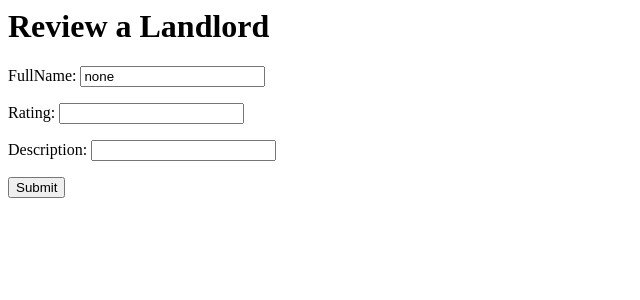
After one commit to MarcoAlcazar/HomesForBears, a Django app: page /landlord/add/ in a window 1280 px wide. The commit adds this page. Shown: the top 300 px of the page, without its empty margins (0-640 px from the left). Run offline with Django 4.2, Linux system fonts and the light colour scheme.

Commit message:
commiting

```diff
--- /dev/null
+++ b/myproj/myapp/forms.py
@@ -0,0 +1,14 @@
+from django import forms
+
+from myapp.models import Landlord
+from myapp.models import Housing
+
+class LandlordForm(forms.ModelForm):
+   class Meta:
+     model = Landlord
+     fields = '__all__'
+
+class HousingForm(forms.ModelForm):
+   class Meta:
+     model = Housing
+     fields = '__all__'
--- a/myproj/myapp/models.py
+++ b/myproj/myapp/models.py
@@ -1,21 +1,16 @@
 from django.db import models
+from django import forms
 
 # Create your models here.
 class Housing(models.Model):
     Address = models.CharField(max_length=50)
-
-class HousingReview(models.Model):
-    Address = models.ForeignKey(Housing, on_delete= models.CASCADE)
     Description = models.CharField(max_length = 250)
-    Rating = models.IntegerField()
-    price = models.IntegerField()
+    Rating = models.IntegerField(0-10)
+    Price = models.IntegerField()
     LandLord = models.CharField(max_length = 200, default = "none")
 
 
 class Landlord(models.Model):
     FullName= models.CharField(max_length = 60, default = "none")
-
-class LandlordReview(models.Model):
-    Landlord = models.ForeignKey(Landlord, on_delete= models.CASCADE)
     Rating = models.IntegerField()
     Description = models.CharField(max_length = 250)
--- /dev/null
+++ b/myproj/myapp/templates/myapp/Housing_create.html
@@ -0,0 +1,6 @@
+<h1>Review Housing</h1>
+<form action="/housing/add/" method="post" novalidate>
+    {% csrf_token %}
+    {{ form.as_p }}
+    <input type="submit" value="Submit">
+</form>
--- /dev/null
+++ b/myproj/myapp/templates/myapp/Landlord_create.html
@@ -0,0 +1,14 @@
+
+
+{% block content %}
+
+ <h1>Review a Landlord</h1>
+
+<form action="/landlord/add/" method="post" novalidate>
+  {% csrf_token %}
+  {{ form.as_p }}
+  <input type="submit" value="Submit">
+</form>
+
+
+{% endblock %}
--- /dev/null
+++ b/myproj/myapp/templates/myapp/Review_create.html
@@ -0,0 +1,6 @@
+{% block content %}
+
+<a href="{% url 'Landlord_create' %}" class = "btn btn-black rounded float-end"> Review a Landlord</a>
+<a href="{% url 'Housing_create' %}" class = "btn btn-black rounded float-end"> Review Housing </a>
+
+{% endblock %}
--- a/myproj/myapp/templates/myapp/index.html
+++ b/myproj/myapp/templates/myapp/index.html
@@ -12,7 +12,7 @@
   {% include 'myapp/nav.html' %}
   {% load static %}
   <img src="https://i0.wp.com/newspack-berkeleyside-cityside.s3.amazonaws.com/wp-content/uploads/2021/04/UC-Berkeley-campanile..jpg?ssl=1" class="rounded mx-auto d-block mw-100"  alt="berkeley picture" style="width: 200%;"></div>
-  <a href="{% url 'create_review' %}" class = "btn btn-black rounded float-start"><img src="https://live.staticflickr.com/65535/52799731904_c5b53492d3_n.jpg[/img][/url][url=https://flic.kr/p/2orJqMf]makeareview[/url] by [url=https://www.flickr.com/photos/198124694@N08/]Marco alcazar[/url], on Flickr"> </a>
+  <a href="{% url 'Review_create' %}" class = "btn btn-black rounded float-start"><img src="https://live.staticflickr.com/65535/52799731904_c5b53492d3_n.jpg[/img][/url][url=https://flic.kr/p/2orJqMf]makeareview[/url] by [url=https://www.flickr.com/photos/198124694@N08/]Marco alcazar[/url], on Flickr"> </a>
   <a href="{% url 'about_us' %}" class = "btn btn-black rounded mx-auto d-block"> <img src="https://live.staticflickr.com/65535/52799496816_c03a1aac5e_n.jpg[/img][/url][url=https://flic.kr/p/2orHdU1]about us button[/url] by [url=https://www.flickr.com/photos/198124694@N08/]Marco alcazar[/url], on Flickr"></a>
   <a href="{% url 'apartments' %}" class = "btn btn-black rounded float-end"> Go to Reviews page</a>
   </div>
--- a/myproj/myapp/urls.py
+++ b/myproj/myapp/urls.py
@@ -12,6 +12,12 @@ urlpatterns = [
 
     path("about_us/", views.about_us, name = 'about_us'),
 
+    path("Reviews/", views.review, name = 'Review_create'),
+
+    path('landlord/add/', views.Landlord_create, name = 'Landlord_create'),
+
+    path('housing/add/', views.Housing_create, name = 'Housing_create'),
+
 
 
 
--- a/myproj/myapp/views.py
+++ b/myproj/myapp/views.py
@@ -1,10 +1,10 @@
 from django.shortcuts import render
 from django.http import HttpResponse
 from .models import Landlord
-from .models import LandlordReview
 from .models import Housing
-from .models import HousingReview
 from django.template import loader
+from myapp.forms import LandlordForm
+from myapp.forms import HousingForm
 
 # Create your views here.
 def index(request):
@@ -18,3 +18,18 @@ def apartments(request):
 
 def about_us(request):
    return render(request, 'myapp/about_us.html')
+
+def review(request):
+   return render(request, 'myapp/Review_create.html')
+
+def Landlord_create(request):
+   form = LandlordForm()
+   return render(request,
+            'myapp/Landlord_create.html',
+            {'form': form})
+
+def Housing_create(request):
+   form = HousingForm()
+   return render(request,
+            'myapp/Housing_create.html',
+            {'form': form})
```
Also changed, not shown: 1 other file.
